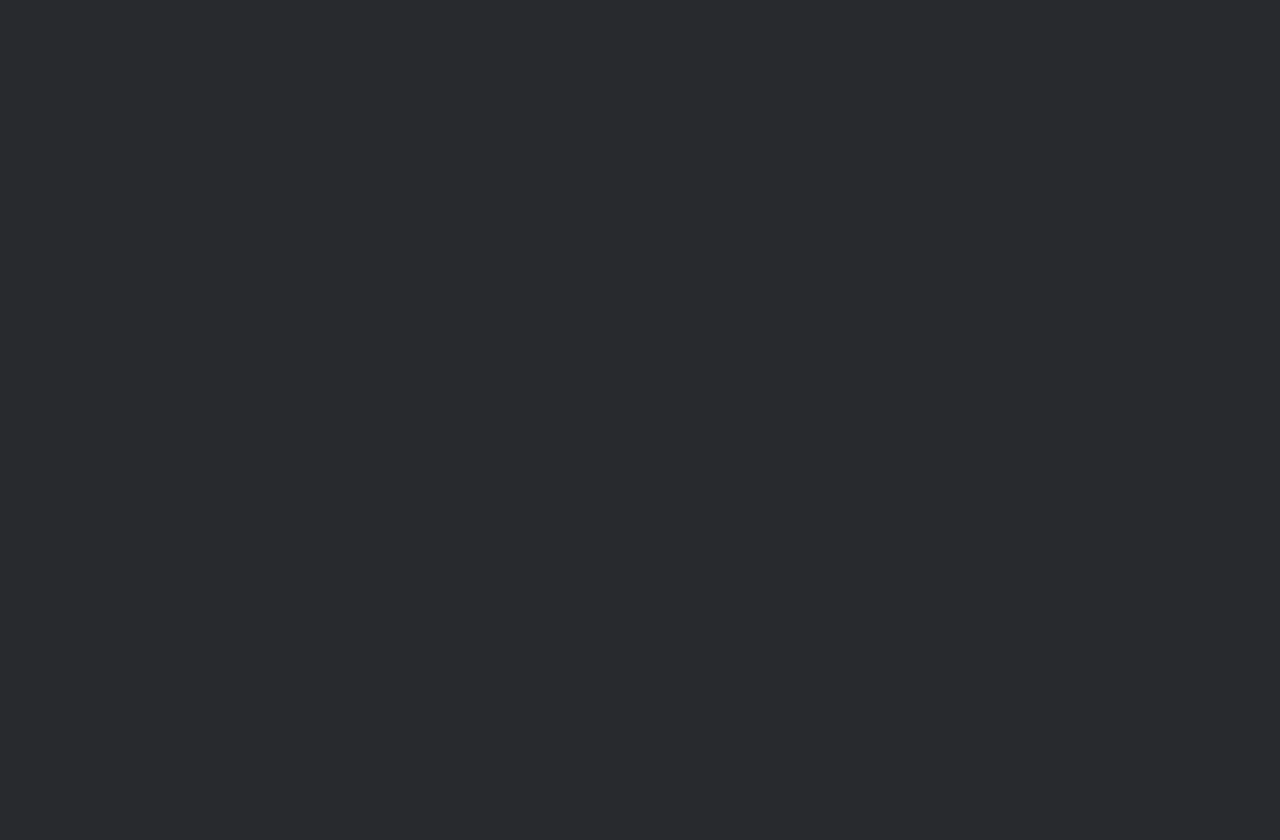
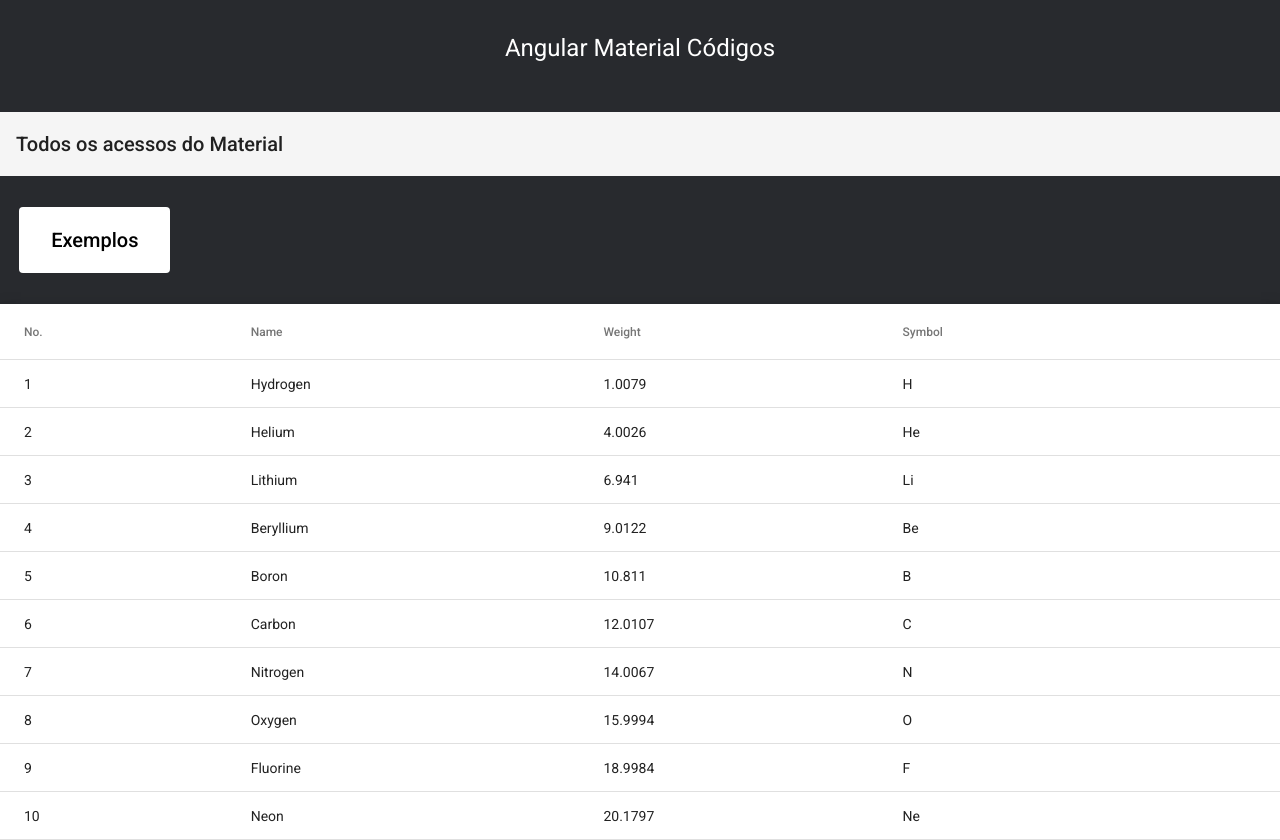
Before and after one commit to JoaoVictorFigueiro/angularMaterial, an Angular app: page /home/table in a window 1280 px wide. Before the commit this address led to /. Before the commit the page ends 800 px from the top, so only its background shows below. Built offline with nearby package versions, Linux system fonts and the light colour scheme.

Commit message:
Criacao_Tabela

```diff
--- a/src/app/app-routing.module.ts
+++ b/src/app/app-routing.module.ts
@@ -1,3 +1,4 @@
+import { TableComponent } from './home/table/table.component';
 import { ButtonComponent } from './home/button/button.component';
 import { MenuComponent } from './home/menu/menu.component';
 import { ListComponent } from './home/list/list.component';
@@ -16,6 +17,7 @@
   {path: 'list', component: ListComponent},
   {path: 'menu', component: MenuComponent},
   {path: 'button', component: ButtonComponent},
+  {path: 'table', component: TableComponent},
   ]
 },
 ];
--- a/src/app/home/home.component.html
+++ b/src/app/home/home.component.html
@@ -43,7 +43,7 @@
       <button mat-menu-item>Snackbar</button>
       <button mat-menu-item>Sort header</button>
       <button mat-menu-item>Stepper</button>
-      <button mat-menu-item>Table</button>
+      <button mat-menu-item routerLink="./table">Table</button>
       <button mat-menu-item>Tabs</button>
       <button mat-menu-item>Toolbar</button>
       <button mat-menu-item>Tooltip</button>
--- /dev/null
+++ b/src/app/home/table/table.component.css
@@ -0,0 +1,3 @@
+table {
+  width: 100%;
+}
--- /dev/null
+++ b/src/app/home/table/table.component.html
@@ -0,0 +1,32 @@
+<table mat-table [dataSource]="dataSource" class="mat-elevation-z8">
+
+  <!--- Note that these columns can be defined in any order.
+        The actual rendered columns are set as a property on the row definition" -->
+
+  <!-- Position Column -->
+  <ng-container matColumnDef="position">
+    <th mat-header-cell *matHeaderCellDef> No. </th>
+    <td mat-cell *matCellDef="let element"> {{element.position}} </td>
+  </ng-container>
+
+  <!-- Name Column -->
+  <ng-container matColumnDef="name">
+    <th mat-header-cell *matHeaderCellDef> Name </th>
+    <td mat-cell *matCellDef="let element"> {{element.name}} </td>
+  </ng-container>
+
+  <!-- Weight Column -->
+  <ng-container matColumnDef="weight">
+    <th mat-header-cell *matHeaderCellDef> Weight </th>
+    <td mat-cell *matCellDef="let element"> {{element.weight}} </td>
+  </ng-container>
+
+  <!-- Symbol Column -->
+  <ng-container matColumnDef="symbol">
+    <th mat-header-cell *matHeaderCellDef> Symbol </th>
+    <td mat-cell *matCellDef="let element"> {{element.symbol}} </td>
+  </ng-container>
+
+  <tr mat-header-row *matHeaderRowDef="displayedColumns"></tr>
+  <tr mat-row *matRowDef="let row; columns: displayedColumns;"></tr>
+</table>
--- /dev/null
+++ b/src/app/home/table/table.component.ts
@@ -0,0 +1,36 @@
+import { Component, OnInit } from '@angular/core';
+
+export interface PeriodicElement {
+  name: string;
+  position: number;
+  weight: number;
+  symbol: string;
+}
+const ELEMENT_DATA: PeriodicElement[] = [
+  {position: 1, name: 'Hydrogen', weight: 1.0079, symbol: 'H'},
+  {position: 2, name: 'Helium', weight: 4.0026, symbol: 'He'},
+  {position: 3, name: 'Lithium', weight: 6.941, symbol: 'Li'},
+  {position: 4, name: 'Beryllium', weight: 9.0122, symbol: 'Be'},
+  {position: 5, name: 'Boron', weight: 10.811, symbol: 'B'},
+  {position: 6, name: 'Carbon', weight: 12.0107, symbol: 'C'},
+  {position: 7, name: 'Nitrogen', weight: 14.0067, symbol: 'N'},
+  {position: 8, name: 'Oxygen', weight: 15.9994, symbol: 'O'},
+  {position: 9, name: 'Fluorine', weight: 18.9984, symbol: 'F'},
+  {position: 10, name: 'Neon', weight: 20.1797, symbol: 'Ne'},
+];
+
+@Component({
+  selector: 'app-table',
+  templateUrl: './table.component.html',
+  styleUrls: ['./table.component.css']
+})
+
+export class TableComponent implements OnInit {
+  displayedColumns: string[] = ['position', 'name', 'weight', 'symbol'];
+  dataSource = ELEMENT_DATA;
+  constructor() { }
+
+  ngOnInit(): void {
+  }
+
+}
```
Also changed, not shown: src/app/app.module.ts (+6 -1 lines), 1 other file (tests, documents, lock files or other folders).
